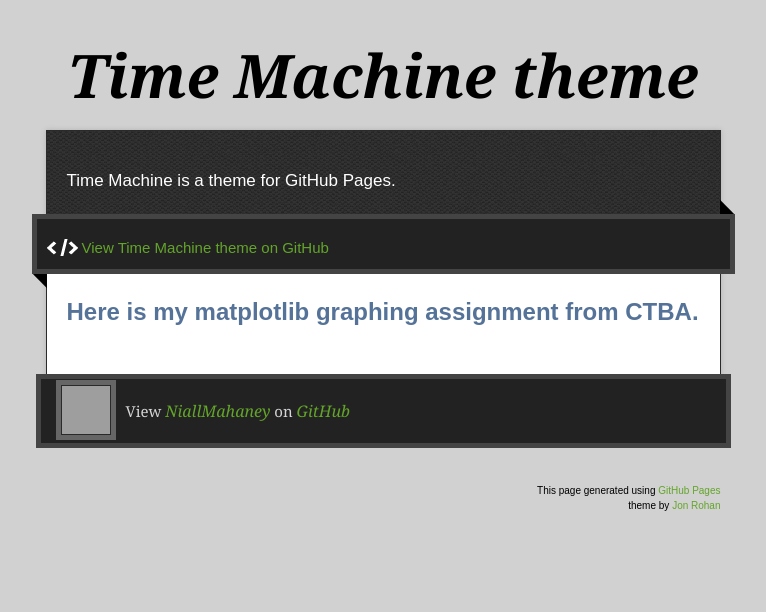
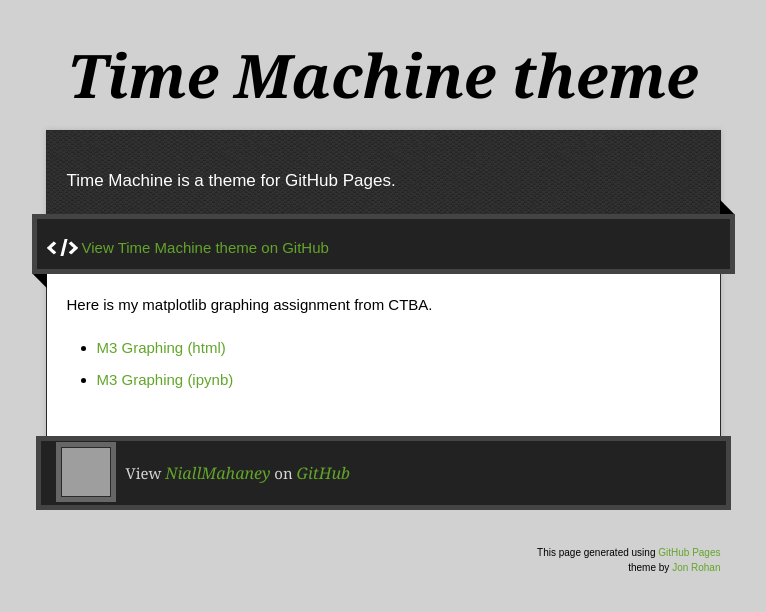
Before and after one commit to NiallMahaney/NiallMahaney.github.io, a Jekyll site: the page built from matplotgraph/index.md, in a window 1280 px wide. Shown: the top 612 px of the page, without its empty margins (257-1023 px from the left). Built offline with Jekyll 4.4.1, drawn with Linux system fonts in a browser that asks for light colours; our own code applies the rules of GitHub Pages for plain Markdown files; grey boxes are pictures that could not be loaded.

Commit message:
Update index.md

```diff
--- a/matplotgraph/index.md
+++ b/matplotgraph/index.md
@@ -4,4 +4,5 @@
 ---
 
 Here is my matplotlib graphing assignment from CTBA.
--
+- [M3 Graphing (html)](M3Graphing.html)
+- [M3 Graphing (ipynb)](M3Graphing.ipynb)
```
